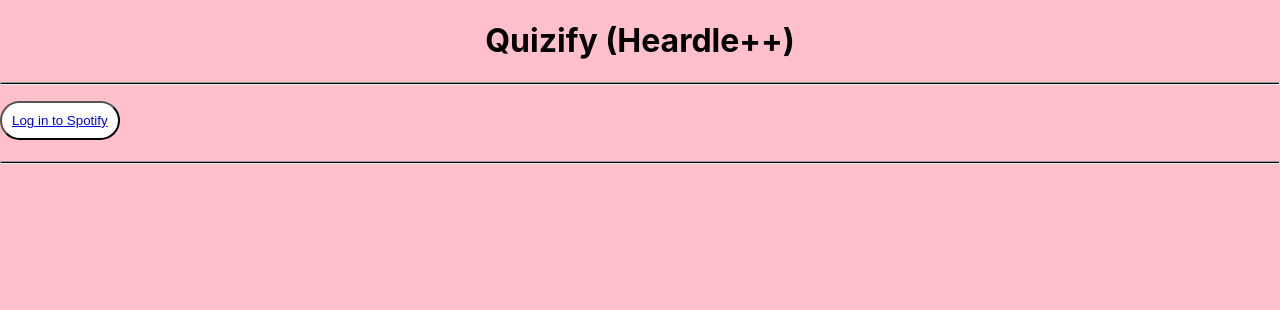
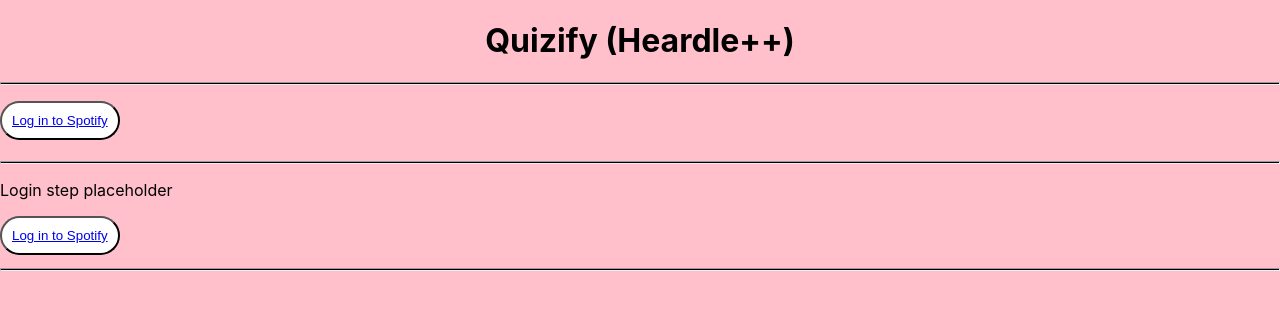
Before and after one commit to awonyu9/heardle-plus-plus, a React (Create React App) app in the folder client/: page / in a window 1280 px wide. Shown: the top 310 px of the page. Built offline with nearby package versions, Linux system fonts and the light colour scheme.

Commit message:
create components/index.js to export all game step components at once for cleaner import

```diff
--- a/client/src/App.js
+++ b/client/src/App.js
@@ -9,10 +9,12 @@ import {
        } from './spotify';
 import { catchErrors } from './utils';
 // components:
-// import LoginStep from './components/LoginStep';
-import PlaylistSelectionStep from './components/PlaylistSelectionStep';
-import GuessingStep from './components/GuessingStep';
-import ResultsStep from './components/ResultsStep';
+import {
+        LoginStep,
+        PlaylistSelectionStep,
+        GuessingStep,
+        ResultsStep
+       } from './components'
 
 export default function App() {
   // const [currentStep, setCurrentStep] = useState(1);
@@ -178,11 +180,10 @@ export default function App() {
         </p>
         <hr />
 
-        {/* {token &&
-          <button onClick={catchErrors(getUserPlaylists)}>Start</button>
-        } */}
-        {/*
-        <div className="playlists">{renderPlaylists()}</div> */}
+        <LoginStep
+          // currentStep={currentStep}
+          token={accessToken}
+       />
 
         {token &&
           <PlaylistSelectionStep
@@ -218,17 +219,6 @@ export default function App() {
           />
         }
 
-       {/* <LoginStep
-          currentStep={currentStep}
-          moveOn={setCurrentStep}
-          token={accessToken}
-       />
-
-
-
-        */}
-
-
     </div>
   );
 }
--- /dev/null
+++ b/client/src/components/index.js
@@ -0,0 +1,11 @@
+import LoginStep from './LoginStep';
+import PlaylistSelectionStep from './PlaylistSelectionStep';
+import GuessingStep from './GuessingStep';
+import ResultsStep from './ResultsStep';
+
+export {
+        LoginStep,
+        PlaylistSelectionStep,
+        GuessingStep,
+        ResultsStep
+      }
```
